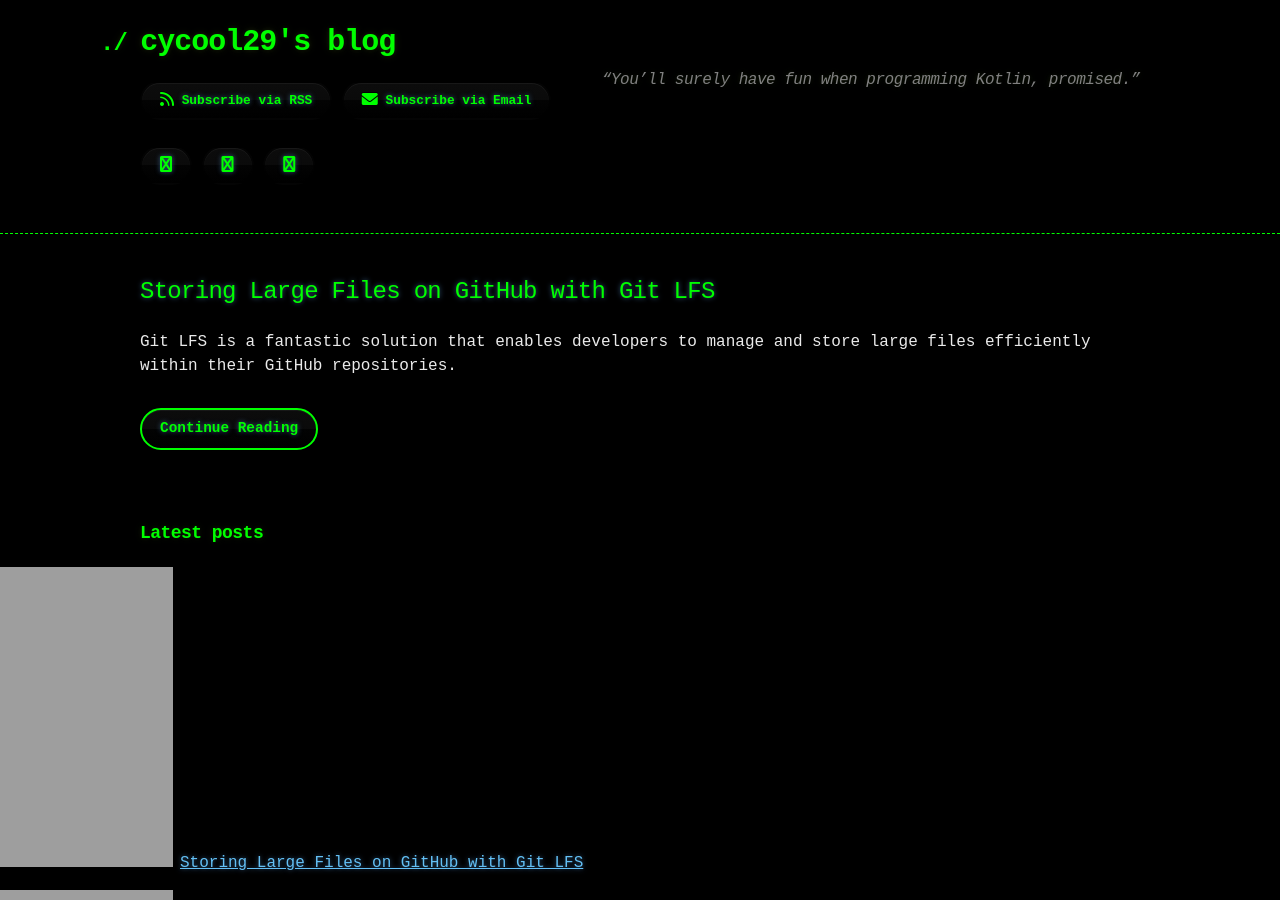
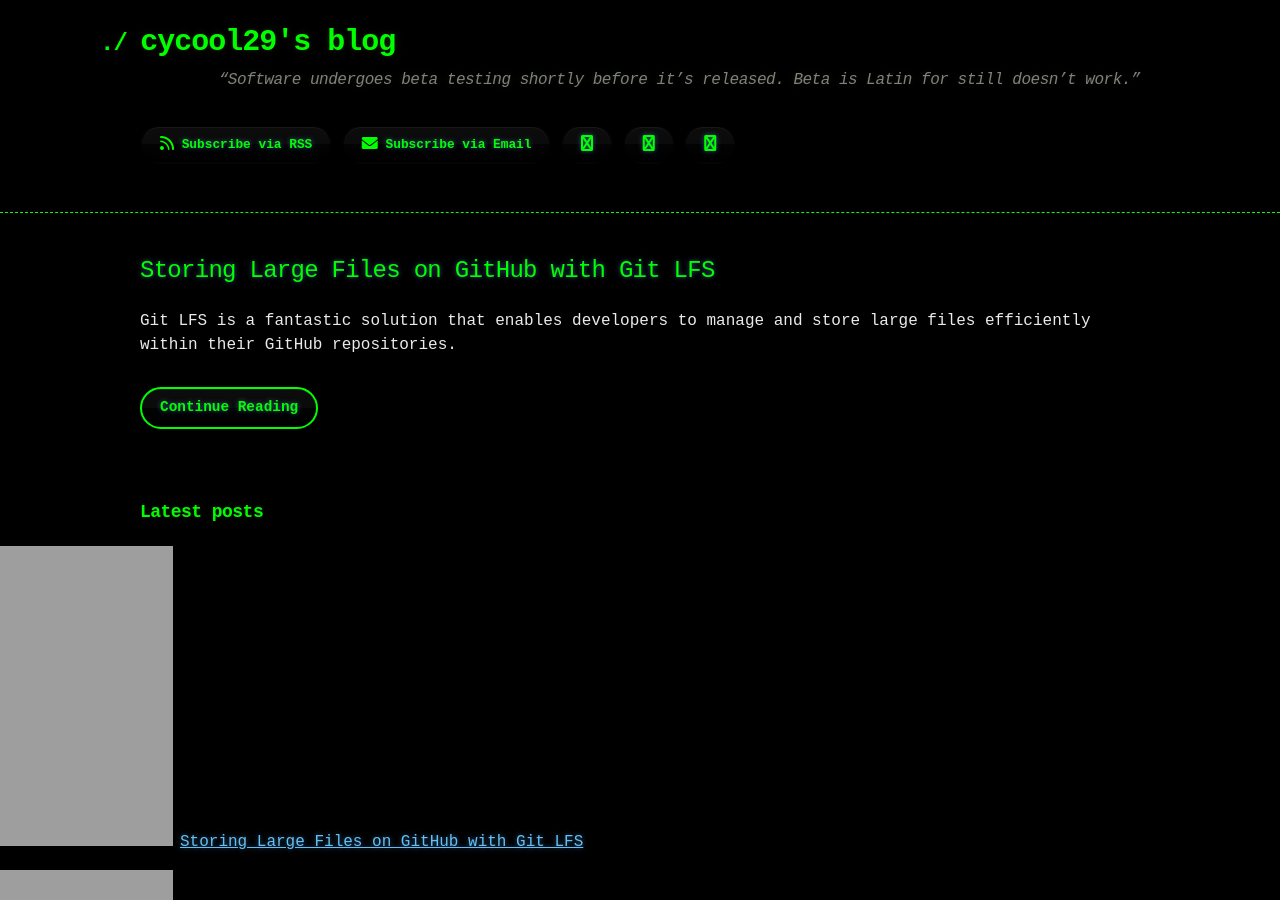
Before and after one commit to cycool29/cycool29.github.io, a Jekyll site: the page built from index.md, in a window 1280 px wide and 900 px high. Built offline with Jekyll 4.4.1, drawn with Linux system fonts in a browser that asks for light colours; a style sheet for code colours, icons or effects is not loaded.

Commit message:
Update quotes

```diff
--- a/_config.yml
+++ b/_config.yml
@@ -1,5 +1,5 @@
 title: cycool29's blog
-description: "“You’ll surely have fun when programming Kotlin, promised.” "
+description: "“Software undergoes beta testing shortly before it’s released. Beta is Latin for still doesn’t work.” "
 bio: A high school student. Intermediate in Python, Git, Bash. Learning JavaScript. He/Him. "
 author: cycool29
 url: https://cycool29.github.io
```
